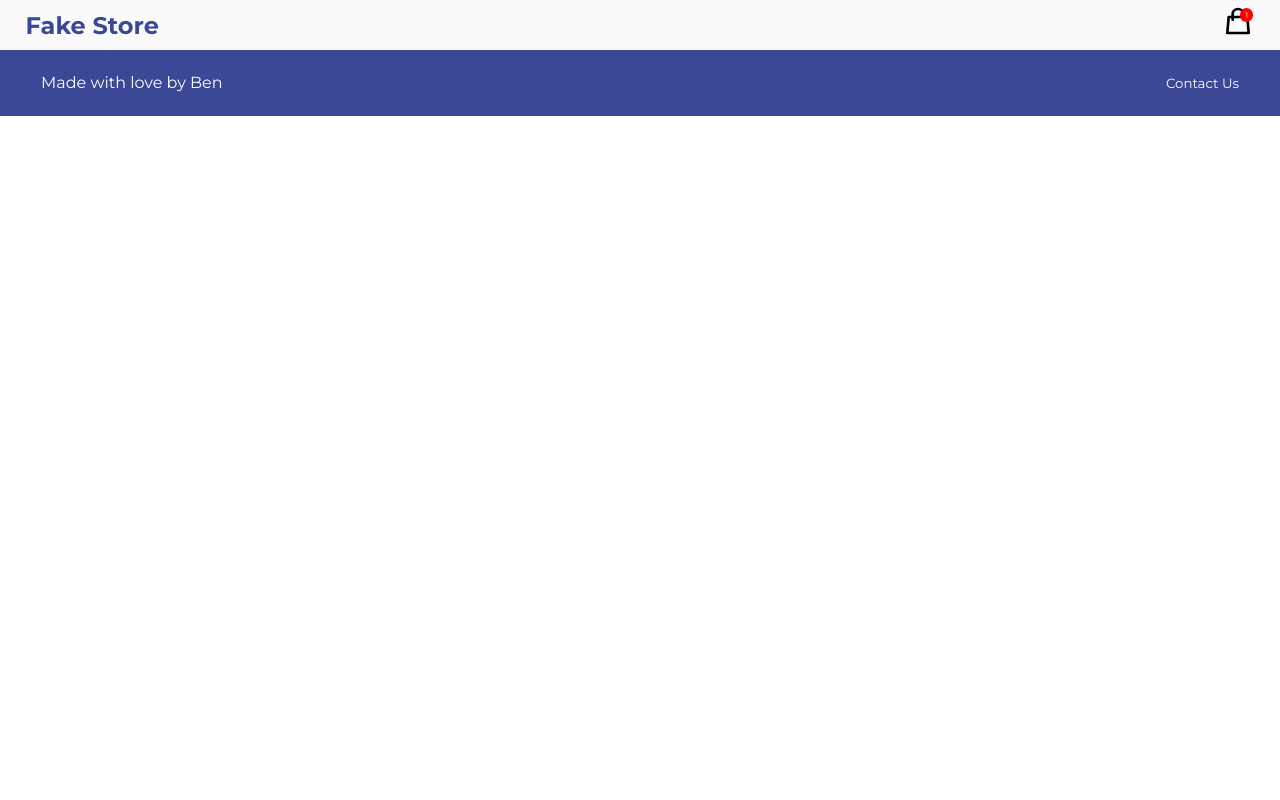
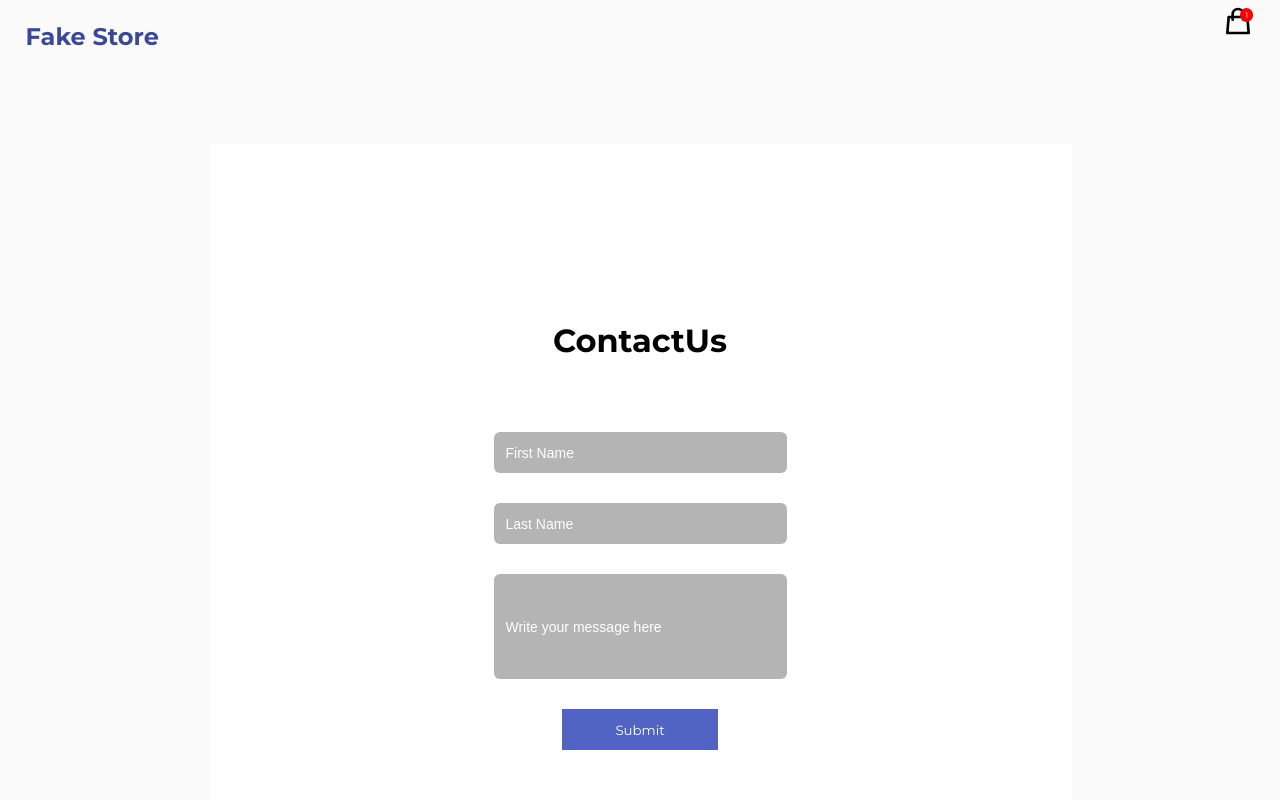
Before and after one commit to bennewtonx/FakeStore, a React (Vite) app: page /contactus in a window 1280 px wide. Shown: the top 800 px of the page. Built offline with nearby package versions, Linux system fonts and the light colour scheme.

Commit message:
almost done

```diff
--- a/src/App.jsx
+++ b/src/App.jsx
@@ -5,6 +5,7 @@ import Header from './components/Header/Header';
 import Homepage from './pages/Homepage/Homepage';
 import Footer from './components/Footer/Footer';
 import ProductPage from './pages/ProductPage/ProductPage';
+import ContactUs from './pages/ContactUs/ContactUs';
 function App() {
 
   return (
@@ -13,6 +14,7 @@ function App() {
     <Routes>
       <Route path='/' element={<Homepage />}/>
       <Route path='/details/:productId' element={<ProductPage />}/>
+      <Route path='/contactus' element={<ContactUs />}/>
     </Routes>
 
     <Footer />
--- a/src/components/CategoryFilters/CategoryFilters.jsx
+++ b/src/components/CategoryFilters/CategoryFilters.jsx
@@ -5,37 +5,55 @@ import './CategoryFilters.css'
 function CategoryFilters() {
 
     const [category, setCategory] = useState([])
-    const [selectCategory, setSelectCategory] = useState(``)
+    const [filterCategory, setFilterCategory] = useState()
 
-const categorySearch = (e) => {
-    console.log(setValue)
-}
+    //onClick formula to grab filter name
+    const filterSelectChange = (value) => {
 
+    console.log(value.target.id)
+    setFilterCategory(value.target.id)
+    }
 
+    //API call for Category names
     useEffect(
         ()=>{
           axios.get(`https://fakestoreapi.com/products/categories`)
           .then(res => {
-            console.log(res)
             setCategory(res.data)
-            console.log(res.data)
+            console.log(`this one`, res.data)
           })
           .catch(err => console.log(err))
+
         }, []
       )
-        const tester = (e) => {
-          console.log(e, selectCategory)
-          setValue(e)
-          e(setSelectCategory)
-        }
+
+    useEffect(
+      ()=>{
+        fetchFilters()
+      }, [filterCategory]
+    )
+
+    //API call for specific Category products
+
+    const fetchFilters = async () => {
+      try{
+      setFilterCategory(res.data)
+      console.log(res.data)
+
+      }
+      catch (err){
+        console.log(err)
+      }
+}
+
   return (
     <div className='category-container'>
 
-      <button>All</button>
-      <button onClick={tester}>{category[0]}</button>
-      <button onClick={tester}>{category[1]}</button>
-      <button>{category[2]}</button>
-      <button>{category[3]}</button>
+      <button id=' '>All</button>
+      <button id={category[0]}onClick={filterSelectChange}>{category[0]}</button>
+      <button id={category[1]}onClick={filterSelectChange}>{category[1]}</button>
+      <button id={category[2]}onClick={filterSelectChange}>{category[2]}</button>
+      <button id={category[3]} onClick={filterSelectChange}>{category[3]}</button>
 
 
     </div>
--- a/src/components/Footer/Footer.css
+++ b/src/components/Footer/Footer.css
@@ -15,7 +15,11 @@
     color: #FFFFFF;
 }
 
-.footer-container p {
+.footer-container p, a {
     color: #FFFFFF;
     margin-top: 23px;
 }
+
+.footer-container a {
+    text-decoration: none;
+}
--- a/src/components/Footer/Footer.jsx
+++ b/src/components/Footer/Footer.jsx
@@ -5,7 +5,7 @@ function Footer() {
   return (
     <div className='footer-container'>
       <p>Made with love by Ben</p>
-      <button>Contact Us</button>
+      <a href="/contactus">Contact Us</a>
     </div>
   )
 }
--- a/src/components/ProductDetails/Product_Details.css
+++ b/src/components/ProductDetails/Product_Details.css
@@ -2,6 +2,12 @@
     font-size: 12px;
     font-weight: 600;
 
+
+}
+
+.product-card h4 {
+    text-align: left;
+    width: 160px;
 }
 
 .product-card p {
@@ -9,6 +15,8 @@
     width: 100%;
     font-weight: 100;
     color: #949494;
+    text-align: left;
+    text-indent: 10px;
 }
 
 .product-card a {
@@ -16,16 +24,18 @@
     color: #000000;
     font-weight: 600;
     font-size: 12px;
+    margin-top: 5px;
 }
 
 .product-card {
     background-color: #FFFFFF;
-    height: 243px;
+    height: 283px;
     width: 183px;
+    border-radius: 8px;
     display: flex;
     flex-wrap: wrap;
     justify-content: space-evenly;
-    text-align: center;
+    text-align: left;
 
     margin-right: 66px;
     margin-bottom: 32px;
--- /dev/null
+++ b/src/pages/ContactUs/ContactUs.css
@@ -0,0 +1,67 @@
+.contactUs-page-container {
+    height: 1092px;
+    display: flex;
+    justify-content: center;
+    background-color: #FAFAFA;
+}
+
+.contactUs-container {
+    height: 783px;
+    width: 863px;
+    margin-top: 94px;
+    padding: 0 300px;
+
+
+    display: flex;
+    flex-wrap: wrap;
+    justify-content: center;
+    align-items: center;
+    background-color: #FFFFFF;
+
+}
+
+.contactUs-container h1{
+    margin-bottom: 57px;
+    text-align: center;
+}
+
+.contactUs-container input{
+    height: 41px;
+    width: 293px;
+    margin: 15px 0;
+    font-size: 14px;
+
+
+    color: #FFFFFF;
+
+    border-radius: 6px;
+    border-color: transparent;
+    background-color: #B4B4B4;
+}
+
+::placeholder {
+    color: #FFFFFF;
+    font-size: 14px;
+    text-indent: 10px;
+}
+
+#query {
+
+    height: 105px;
+}
+
+.contactUs-container button {
+    height: 41px;
+    width: 156px;
+    background-color: #5264C3;
+    border: transparent;
+    color: #FFFFFF;
+    margin-top: 15px;
+
+
+}
+
+.form-container {
+
+    text-align: center;
+}
--- /dev/null
+++ b/src/pages/ContactUs/ContactUs.jsx
@@ -0,0 +1,23 @@
+import React from 'react'
+import './ContactUs.css'
+
+function ContactUs() {
+  return (
+    <div className='contactUs-page-container'>
+        <div className='contactUs-container'>
+        <form>
+            <div className='form-container'>
+        <h1>ContactUs</h1>
+            <input type="text" placeholder='First Name'></input>
+            <input type="text" placeholder='Last Name'></input>
+            <input id="query" type="text" placeholder='Write your message here'></input>
+            <button>Submit</button>
+            </div>
+        </form>
+        </div>
+
+    </div>
+  )
+}
+
+export default ContactUs
--- a/src/pages/Homepage/Homepage.css
+++ b/src/pages/Homepage/Homepage.css
@@ -5,3 +5,19 @@
     justify-content: center;
 
 }
+
+.category-container {
+    height: 24px;
+    width: 638px;
+
+    display: flex;
+    justify-content: space-evenly;
+
+    background-color: #FAFAFA;
+}
+
+.category-container button {
+    color: #3A4895;
+    background-color: ;
+    border: none;
+}
--- a/src/pages/Homepage/Homepage.jsx
+++ b/src/pages/Homepage/Homepage.jsx
@@ -2,30 +2,83 @@ import React, { useEffect, useState } from 'react'
 import Product_Detail from '../../components/ProductDetails/Product_Detail';
 import './Homepage.css'
 import axios from 'axios';
-import CategoryFilters from './../../components/CategoryFilters/CategoryFilters';
 
-
-function Homepage(setCategory) {
+function Homepage() {
   //Creating a State for products
   const [products, setProducts] = useState([])
+  const [category, setCategory] = useState([])
+  const [filterCategory, setFilterCategory] = useState(``)
 
   useEffect(
     ()=>{
     //API call for product data
-  axios.get(`https://fakestoreapi.com/products/`)
+    axios.get(`https://fakestoreapi.com/products/${filterCategory}`)
     .then(res => {
-    console.log(res.data)
     //Storing data in State
     setProducts(res.data)
+    console.log(res.data)
     })
     .catch(err => console.log(err))
   }, []
   )
 
+    //onClick formula to grab filter name
+    const filterSelectChange = (value) => {
+
+    console.log(value.target.id)
+    setFilterCategory(value.target.id)
+    console.log(setFilterCategory)
+    }
+
+    //API call for Category names
+    useEffect(
+        ()=>{
+          axios.get(`https://fakestoreapi.com/products/categories/`)
+          .then(res => {
+            setCategory(res.data)
+          })
+          .catch(err => console.log(err))
+
+        }, []
+      )
+
+    useEffect(
+      ()=>{
+
+
+        fetchFilters()
+      }, [filterCategory]
+    )
+
+    //API call for specific Category products
+
+    const fetchFilters = async (onClick) => {
+      try{
+
+      setFilterCategory()
+      console.log(`hey`,filterCategory)
+      }
+      catch (err){
+        console.log(err)
+      }
+}
+
+
+
+
   return (
     <div className='homepage-container'>
 
-<CategoryFilters setCategory={setCategory}/>
+<div className='category-container'>
+
+<button id=''onClick={filterSelectChange}>All</button>
+<button id={"category/electronics"}onClick={filterSelectChange}>{category[0]}</button>
+<button id={"category/jewelery"}onClick={filterSelectChange}>{category[1]}</button>
+<button id={"category/men'sclothing"}onClick={filterSelectChange}>{category[2]}</button>
+<button id={"category/womens'sclothing"} onClick={filterSelectChange}>{category[3]}</button>
+
+
+</div>
 
     <div className='product-container'>
       {
--- a/src/pages/ProductPage/ProductPage.css
+++ b/src/pages/ProductPage/ProductPage.css
@@ -10,6 +10,7 @@
     height: 783px;
     width: 863px;
     margin-top: 94px;
+    padding: 70px 0;
 
 
     display: flex;
@@ -17,6 +18,8 @@
     justify-content: center;
     align-items: center;
     background-color: #FFFFFF;
+    overflow-y: scroll;
+
 
 
 }
```
Lines whose indentation alone changed are shown as unchanged.
